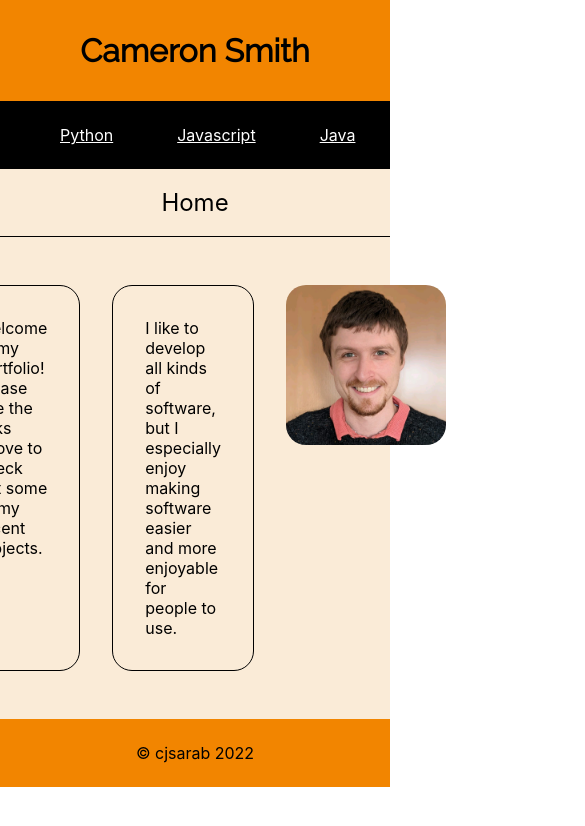
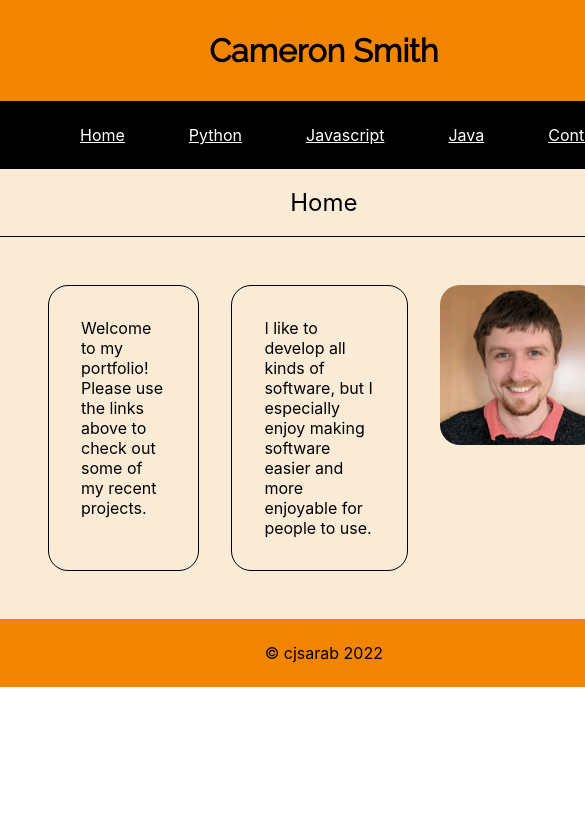
Before and after one commit to cjsarab/portfolio, a React (Create React App) app: page / in a window 390 px wide. Shown: the top 826 px of the page, 585 px wide, since content can reach past the window. Built offline with nearby package versions, Linux system fonts and the light colour scheme.

Commit message:
phone working

```diff
--- a/src/App.css
+++ b/src/App.css
@@ -1,5 +1,7 @@
 body {
+  display: flex;
   overflow-x: auto;
+  white-space: no-wrap;
 }
 
 
@@ -23,7 +25,7 @@ body {
   color: white;
   position: sticky;
   position: -webkit-sticky;
-  top: 0;
+  top: 0
 }
 
 .nav-bar ul {
```
